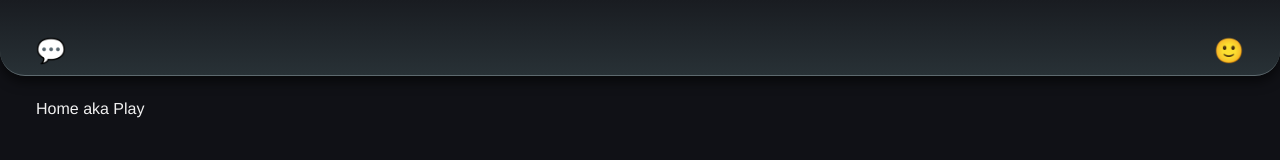
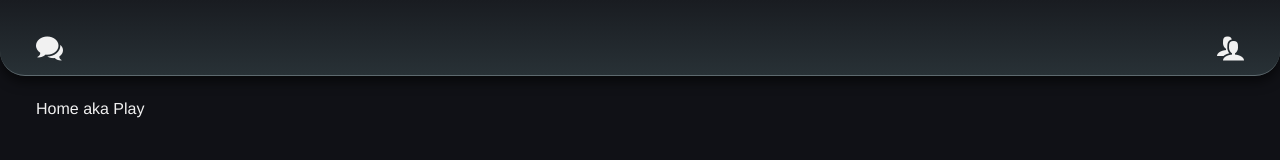
Before and after one commit to jmart790/playstation-app-replica, a Vue app: page / in a window 1280 px wide. Shown: the top 160 px of the page. Built offline with nearby package versions, Linux system fonts and the light colour scheme.

Commit message:
updated header with icomoon icons

```diff
--- a/src/components/Header.vue
+++ b/src/components/Header.vue
@@ -1,8 +1,8 @@
 <template>
   <header class="header">
     <div class="header__ctas">
-      <button class="header__cta">💬</button>
-      <button class="header__cta">🙂</button>
+      <button class="header__cta"><span class="icon-bubbles2"></span></button>
+      <button class="header__cta"><span class="icon-users1"></span></button>
     </div>
   </header>
 </template>
```
